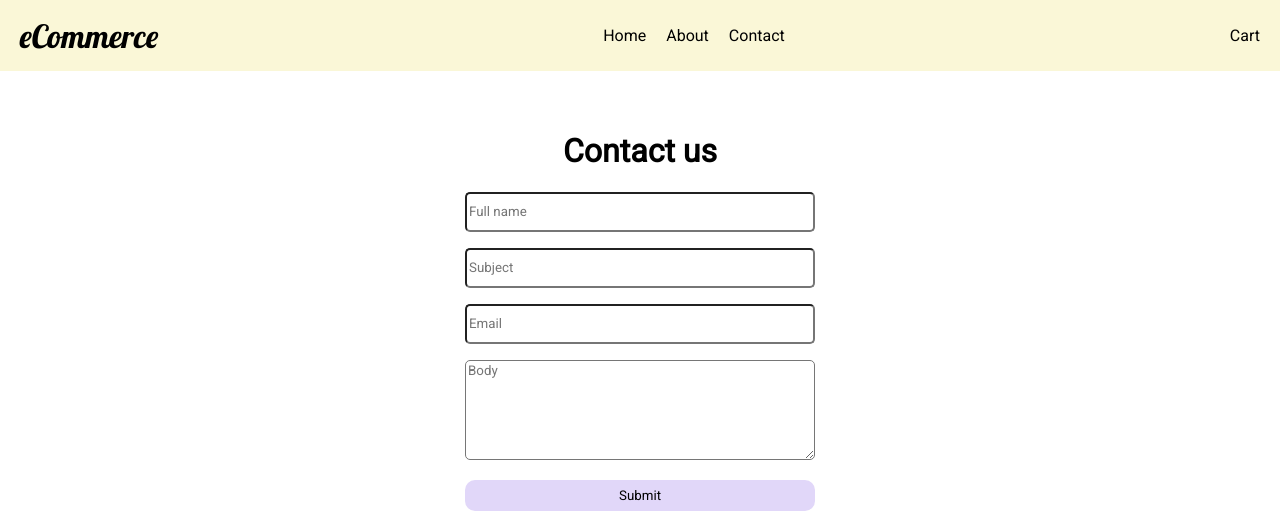
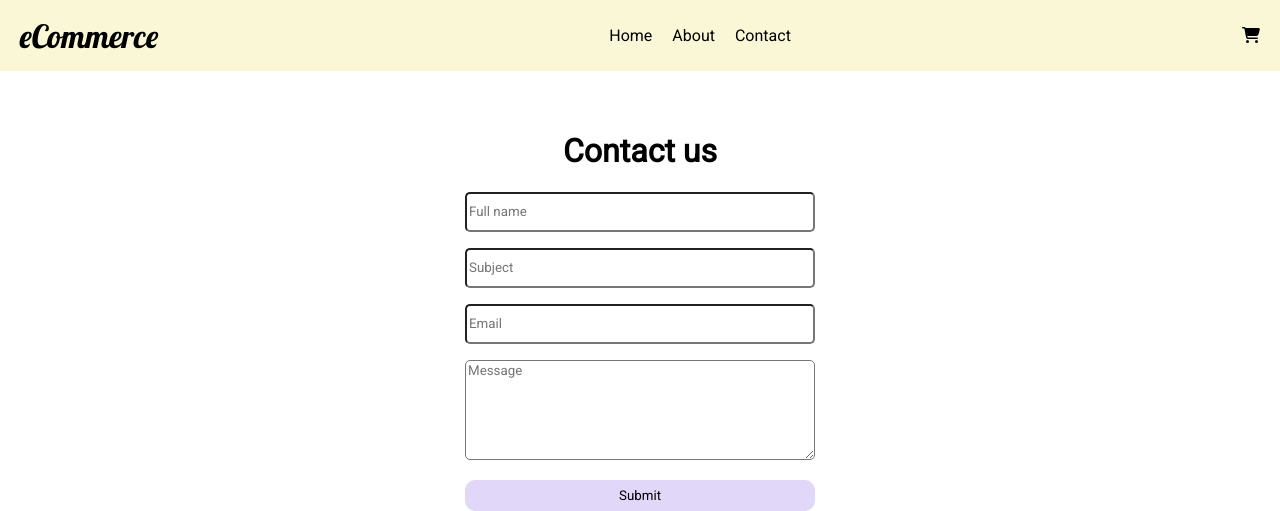
Before and after one commit to KIVERSEN86/js-fw-ca, a React (Vite) app: page /contact in a window 1280 px wide. Shown: the top 511 px of the page. Built offline with nearby package versions, Linux system fonts and the light colour scheme; the HTML template or start-up script is replaced by a standard one.

Commit message:
Added fontawesome to the project and added a cart icon

```diff
--- a/package.json
+++ b/package.json
@@ -10,6 +10,9 @@
     "preview": "vite preview"
   },
   "dependencies": {
+    "@fortawesome/free-brands-svg-icons": "^6.5.1",
+    "@fortawesome/free-solid-svg-icons": "^6.5.1",
+    "@fortawesome/react-fontawesome": "^0.2.0",
     "@hookform/resolvers": "^3.3.2",
     "prop-types": "^15.8.1",
     "react": "^18.2.0",
--- a/src/components/Cart/index.jsx
+++ b/src/components/Cart/index.jsx
@@ -1,5 +1,11 @@
 import { Link } from "react-router-dom";
+import { FontAwesomeIcon } from "@fortawesome/react-fontawesome";
+import { faCartShopping } from "@fortawesome/free-solid-svg-icons";
 
 export default function Cart() {
-  return <Link to="checkout">Cart</Link>;
+  return (
+    <Link to="checkout">
+      <FontAwesomeIcon icon={faCartShopping} />
+    </Link>
+  );
 }
--- a/src/components/Contact/index.jsx
+++ b/src/components/Contact/index.jsx
@@ -48,7 +48,7 @@
         <p>{errors.subject?.message}</p>
         <S.Input placeholder="Email" {...register("email")} />
         <p>{errors.email?.message}</p>
-        <S.Textarea placeholder="Body" {...register("body")} />
+        <S.Textarea placeholder="Message" {...register("body")} />
         <p>{errors.body?.message}</p>
         <S.Button type="submit">Submit</S.Button>
       </S.Form>
```
Also changed, not shown: 1 other file (tests, documents, lock files or other folders).
